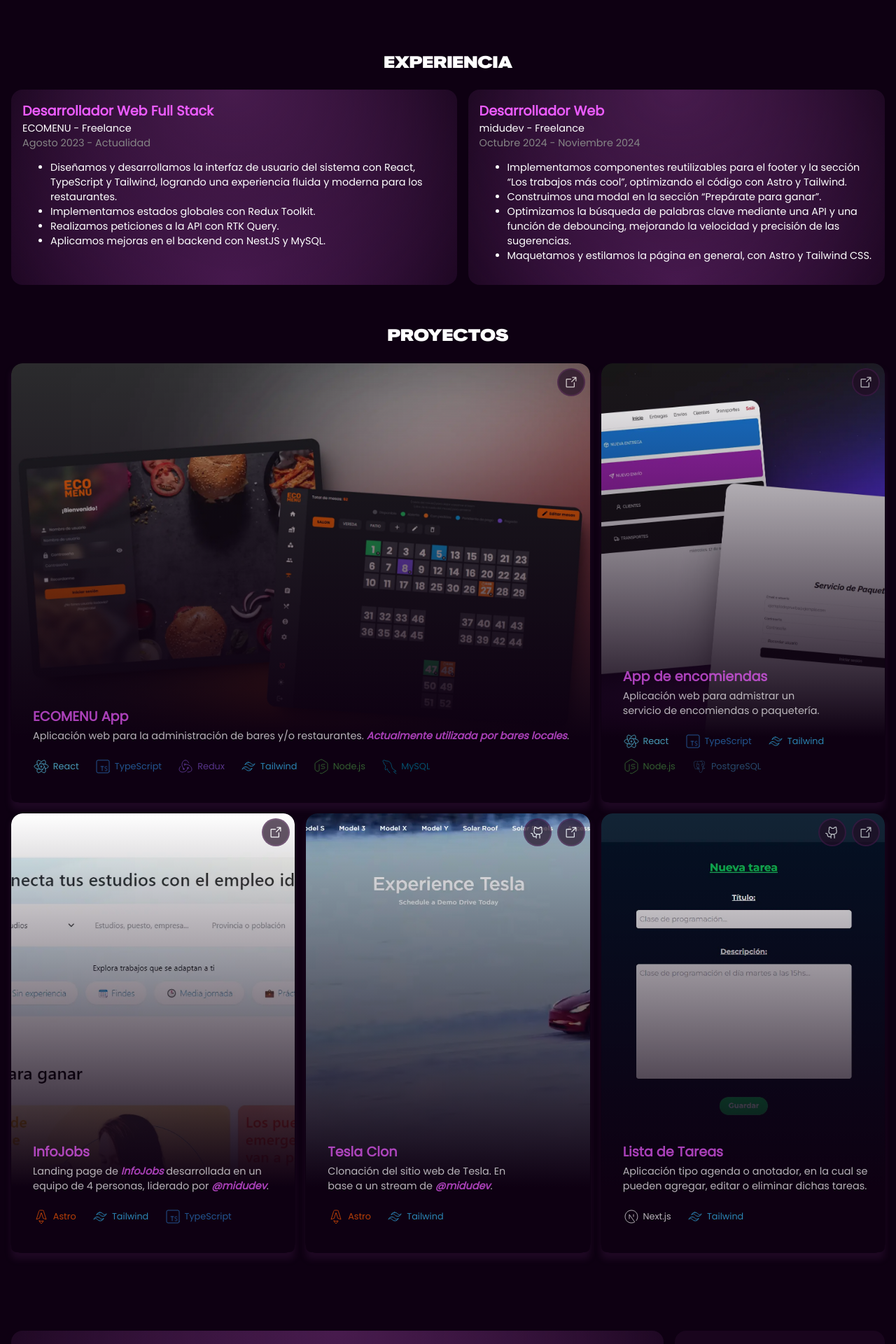
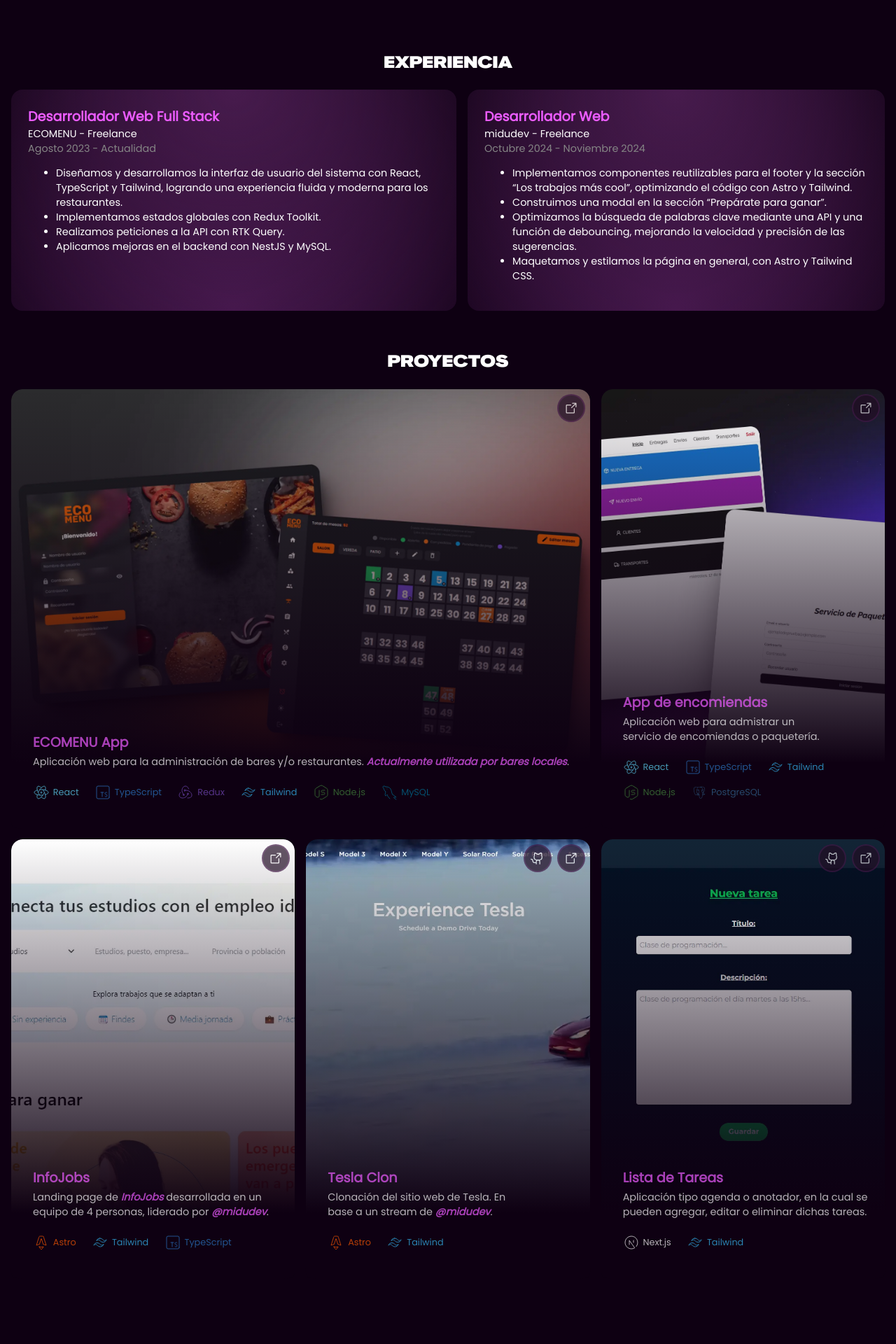
Before and after one commit to luchofseven/new-portfolio, a Next.js app: page / in a window 1280 px wide. Shown: the part 580-2500 px from the top of the page at 70% size. Built offline with nearby package versions, Linux system fonts and the light colour scheme.

Commit message:
improved styles and about me info

```diff
--- a/src/components/AboutMe.tsx
+++ b/src/components/AboutMe.tsx
@@ -17,10 +17,10 @@ export default function AboutMe(): JSX.Element {
               />
             </picture>
             <p>
-              +3 años de experiencia creando aplicaciones web eficientes y
-              escalables. Especializado en <i>React, TypeScript y Tailwind</i>{' '}
-              para <i>frontend</i>, con experiencia en <i>backend</i> usando{' '}
-              <i>NestJS, TypeORM y MySQL/PostgreSQL</i>.
+              Más de 2 años de experiencia creando aplicaciones web.
+              Especializado en el ecosistema de <i>React</i> con{' '}
+              <i>TypeScript</i> para el <i>frontend</i>. También{' '}
+              <i>NestJS, TypeORM y MySQL/PostgreSQL</i> para el <i>backend</i>.
             </p>
             {/* <p>
               Más de 3 años de experiencia en desarrollo de aplicaciones web.
@@ -41,8 +41,9 @@ export default function AboutMe(): JSX.Element {
               />
             </picture>
             <p>
-              Actualmente co-lidero el desarrollo de <b>ECOMENU</b>, un sistema
-              para la gestión de bares y restaurantes.
+              Actualmente me desempeño como desarrollador <i>full stack</i> en{' '}
+              <b>ECOMENU</b>, un sistema para la gestión de bares y
+              restaurantes.
             </p>
             {/* <p>
               Actualmente realizando aplicaciones <i>full stack</i>, con{' '}
@@ -70,7 +71,7 @@ export default function AboutMe(): JSX.Element {
             .
           </p>
 
-          <p className="thanks">¡Gracias por tu atención!</p>
+          {/* <p className="thanks">¡Gracias!</p> */}
         </section>
 
         <article className="about-me-container-article-first">
--- a/src/styles/styles.css
+++ b/src/styles/styles.css
@@ -243,7 +243,7 @@ p {
 
 .experience-container .experience-article {
   background: radial-gradient(ellipse at top, #471b4d 1%, transparent), radial-gradient(ellipse at bottom, #ec5cff40, transparent);
-  padding: 1rem;
+  padding: 1.5rem;
   border-radius: 1rem;
 }
 
@@ -826,7 +826,7 @@ p {
     height: 5rem;
     z-index: 100;
     margin: 0;
-    padding: 0 1rem;
+    padding: 0rem;
     background-color: #0e0012;
   }
   .navbar-header .navbar-aside {
@@ -834,7 +834,7 @@ p {
     height: auto;
   }
   .navbar-header .navbar-aside img {
-    width: 50px;
+    width: 40px;
     height: auto;
     transition: none;
   }
@@ -846,6 +846,7 @@ p {
     background-color: transparent;
     border: none;
     color: #ffffff;
+    scale: 0.9;
   }
   .navbar-header .navbar-nav {
     background-color: #0e0012;
@@ -1024,7 +1025,6 @@ p {
     border-radius: 0.5rem;
     text-decoration: none;
     outline: 1px dotted #471b4d;
-    box-shadow: 0px 10px 10px 0px rgba(71, 27, 77, 0.3);
   }
   .projects-card:hover {
     transform: scale(1);
@@ -1297,7 +1297,7 @@ p {
   }
   .footer-container {
     width: 100%;
-    min-height: 250px;
+    min-height: 200px;
     display: flex;
     flex-direction: column;
     align-items: center;
--- a/src/styles/styles.scss
+++ b/src/styles/styles.scss
@@ -321,7 +321,7 @@ p {
   & .experience-article {
     background: radial-gradient(ellipse at top, #471b4d 1%, transparent),
       radial-gradient(ellipse at bottom, #ec5cff40, transparent);
-    padding: 1rem;
+    padding: 1.5rem;
     border-radius: 1rem;
 
     & > h4 {
@@ -965,7 +965,7 @@ p {
     height: 5rem;
     z-index: 100;
     margin: 0;
-    padding: 0 1rem;
+    padding: 0rem;
     background-color: $background-color;
 
     .navbar-aside {
@@ -973,7 +973,7 @@ p {
       height: auto;
 
       img {
-        width: 50px;
+        width: 40px;
         height: auto;
         transition: none;
 
@@ -988,6 +988,7 @@ p {
       background-color: transparent;
       border: none;
       color: $white-color;
+      scale: 0.9;
     }
 
     .navbar-nav {
@@ -1204,7 +1205,7 @@ p {
     text-decoration: none;
     // border: 2px solid rgba($color: $border-card, $alpha: 0.8);
     outline: 1px dotted rgba($color: $border-card, $alpha: 1);
-    box-shadow: 0px 10px 10px 0px rgba($color: $border-card, $alpha: 0.3);
+    // box-shadow: 0px 10px 10px 0px rgba($color: $border-card, $alpha: 0.3);
 
     &:hover {
       transform: scale(1);
@@ -1556,7 +1557,7 @@ p {
   // FOOTER
   .footer-container {
     width: 100%;
-    min-height: 250px;
+    min-height: 200px;
     display: flex;
     flex-direction: column;
     align-items: center;
```
Also changed, not shown: src/styles/styles.min.css.
